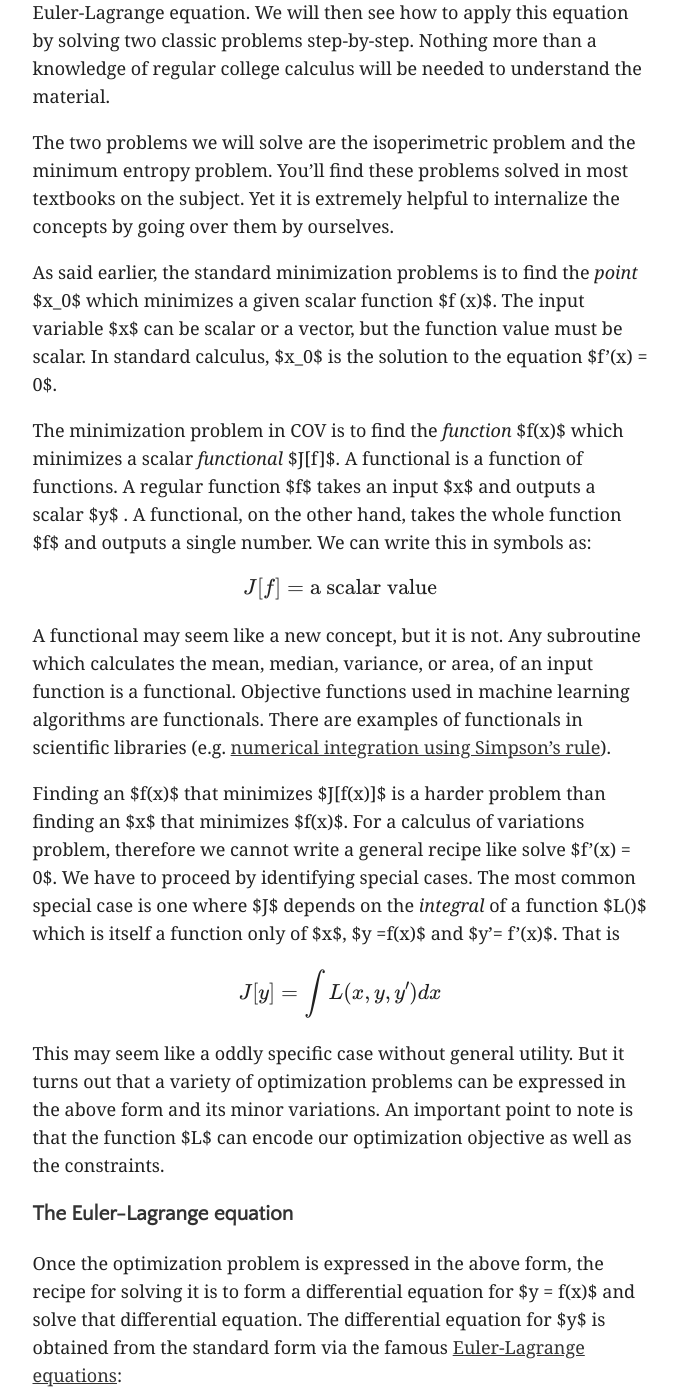
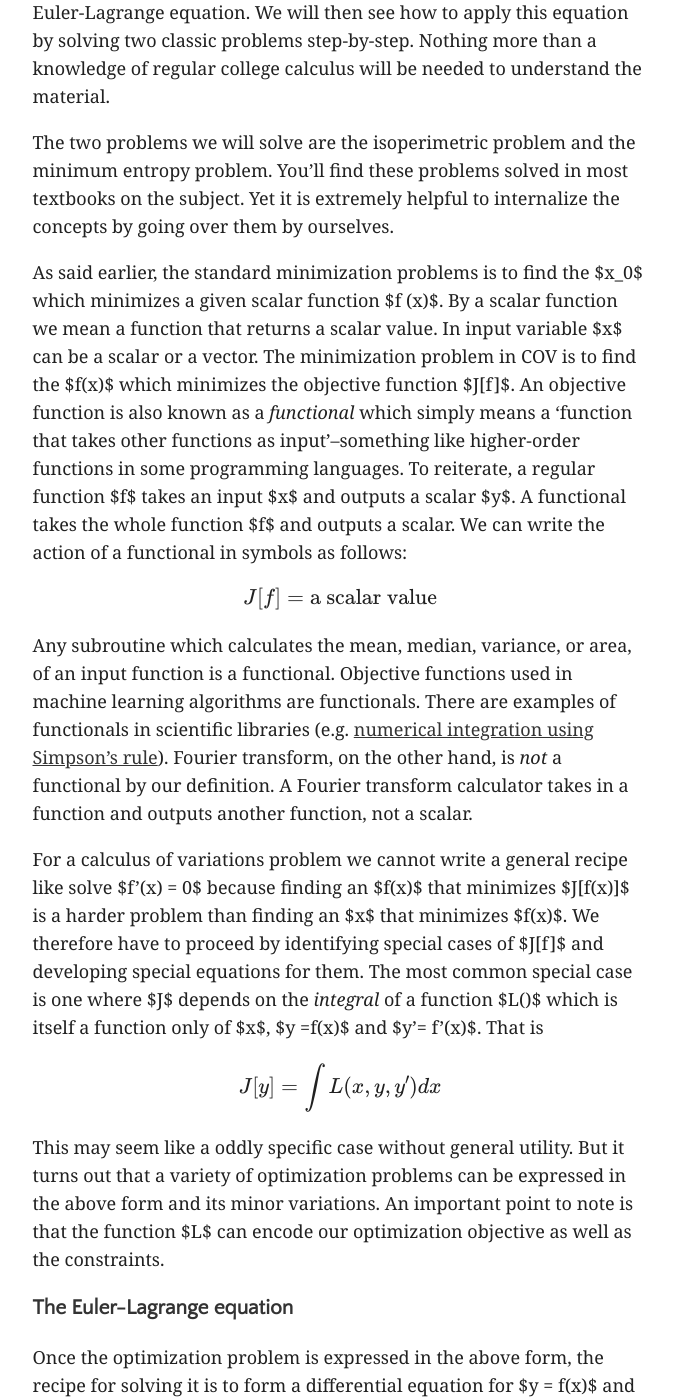
Before and after one commit to rohan-kekatpure/rohan-kekatpure.github.io, a Jekyll site: the page built from _posts/2020-08-11-calculus-of-variations.md, in a window 1280 px wide and 1400 px high, scrolled down 3630 px. Shown: the whole window, without its empty margins (300-978 px from the left). Built offline with Jekyll 4.4.1, drawn with Linux system fonts in a browser that asks for light colours; formulas are drawn with MathJax 3; some of the changed text lies outside the part shown.

Commit message:
Introduction to  COV

```diff
--- a/_posts/2020-08-11-calculus-of-variations.md
+++ b/_posts/2020-08-11-calculus-of-variations.md
@@ -53,9 +53,9 @@ It is worth seeing briefly how COV game is played in different fields before mov
 </figure>
 
 
-In physics, there is an important toolbox called the minimization principles (also known as [Variational
+In Physics, there is an important toolbox called the minimization principles (also known as [Variational
 Principles](https://en.wikipedia.org/wiki/Variational_principle)). A popular (and successful) technique in theoretical
-Physics can be described as follows. We start by expressing a known law of physics (e.g. Newtonian mechanics) in terms
+Physics can be described as follows. We start by expressing a known law of Physics (e.g. Newtonian mechanics) in terms
 of a minimization principle. While this reformulation by itself does not produce new laws, it leads us to a new
 mathematical structure for the old theory that is more 'higher level' or abstract. Then there is a leap of faith. It is
 hypothesized that this mathematical structure is obeyed not only in the known-and-old field (e.g Newtonian mechanics)
@@ -66,7 +66,7 @@ physicists](https://en.wikipedia.org/wiki/Higgs_boson#History). Experiment, of
 course, is the final judge of whether the guess was right or wrong. A good [summary](https://en.wikipedia
 .org/wiki/Lagrangian_field_theory) of well-known minimization principles in Physics can be found on Wikipedia.
 
-Minimization principles also play an important role in computational physics. If a suitable minimization principle is
+Minimization principles also play an important role in computational Physics. If a suitable minimization principle is
 known for a problem, it enables computational solutions to otherwise difficult-to-handle problems. Calculation of the
 [energy levels of Helium atoms](https://en.wikipedia.org/wiki/Helium_atom#The_variational_method) is an elementary
 example of a variational technique applied to a theoretically difficult computation. Taken to its logical extreme by
@@ -94,14 +94,13 @@ The two problems we will solve are the isoperimetric problem and the minimum ent
 solved in most textbooks on the subject. Yet it is extremely helpful to internalize the concepts by going over them by
 ourselves.
 
-As said earlier, the standard minimization problems is to find the _point_ $x_0$ which minimizes a given scalar function
-$f (x)$. The input variable $x$ can be scalar or a vector, but the function value must be scalar. In standard
-calculus, $x_0$ is the solution to the equation $f'(x) = 0$.
-
-The minimization problem in COV is to find the _function_ $f(x)$ which minimizes a scalar _functional_ $J[f]$. A
-functional is a function of functions. A regular function $f$ takes an input $x$ and outputs a scalar $y$ . A
-functional, on the other hand, takes the whole function $f$ and outputs a single number. We can write this in
-symbols as:
+As said earlier, the standard minimization problems is to find the $x_0$ which minimizes a given scalar function $f
+(x)$. By a scalar function we mean a function that returns a scalar value. In input variable $x$ can be a scalar or a
+vector. The minimization problem in COV is to find the $f(x)$ which minimizes the objective function $J[f]$. An
+objective function is also known as a _functional_ which simply means a 'function that takes other functions as
+input'--something like higher-order functions in some programming languages. To reiterate, a regular function $f$ takes
+an input $x$ and outputs a scalar $y$. A functional takes the whole function $f$ and outputs a scalar. We can write
+the action of a functional in symbols as follows:
 
 $$
 \begin{equation*}
@@ -109,15 +108,18 @@ J[f] = \text{a scalar value}
 \end{equation*}
 $$
 
-A functional may seem like a new concept, but it is not. Any subroutine which calculates the mean, median, variance, or
-area, of an input function is a functional. Objective functions used in machine learning algorithms are functionals.
-There are examples of functionals in scientific libraries (e.g. [numerical integration using Simpson's
-rule](https://docs.scipy.org/doc/scipy/reference/generated/scipy.integrate.simps.html)).
+Any subroutine which calculates the mean, median, variance, or area, of an input function is a functional. Objective
+functions used in machine learning algorithms are functionals. There are examples of functionals in scientific libraries
+(e.g. [numerical integration using Simpson's
+rule](https://docs.scipy.org/doc/scipy/reference/generated/scipy.integrate.simps.html)). Fourier transform, on the
+other hand, is _not_ a functional by our definition. A Fourier transform calculator takes in a function and outputs
+another function, not a scalar.
 
-Finding an $f(x)$ that minimizes $J[f(x)]$ is a harder problem than finding an $x$ that minimizes $f(x)$. For
-a calculus of variations problem, therefore we cannot write a general recipe like solve $f'(x) = 0$. We have to
-proceed by identifying special cases. The most common special case is one where $J$ depends on the _integral_ of a
-function $L()$ which is itself a function only of $x$, $y =f(x)$ and $y'= f'(x)$. That is
+For a calculus of variations problem we cannot write a general recipe like solve $f'(x) = 0$ because finding an $f(x)$
+that minimizes $J[f(x)]$ is a harder problem than finding an $x$ that minimizes $f(x)$. We therefore have to proceed by
+identifying special cases of $J[f]$ and developing special equations for them. The most common special case is one where
+$J$ depends on the _integral_ of a function $L()$ which is itself a function only of $x$, $y =f(x)$ and $y'= f'(x)$.
+That is
 
 $$
 \begin{equation*}
@@ -155,9 +157,17 @@ equations. The method of Lagrange multipliers will become clear when we work wit
 
 ### Isoperimetric problem
 
-To solve the isoperimetric problem we're given a loop of an inelastic wire of perimeter $S$ and asked for a shape
-$y = f(x)$ that will maximize the area $A$ of the shape. To be able to use the Euler-Lagrange equation, we need to
-derive the $L$ function for the problem. There are standard formulas for the area and perimeter of any curve.
+The
+[isoperimetric problem](https://en.wikipedia.org/wiki/Isoperimetric_inequality#The_isoperimetric_problem_in_the_plane)
+can be stated as follows:
+
+>determine a plane figure of the largest possible area whose boundary has a specified length.
+
+In other words, we're given a loop of an inelastic wire of perimeter $S$ and asked for a shape $y = f(x)$ that will
+maximize the area $A$ of the shape. As stated above, the recipe is to derive an appropriate $L$ function for the problem
+and then use the Euler-Lagrange equation to get a differential equation for the curve.
+
+We can use well-known formulas for the area $A$ and the perimeter $S$ of a planar curve:
 
 $$
 \begin{align*}
@@ -184,9 +194,7 @@ $$
 $$
 
 where we have ignored the constant term $\lambda P$ since it wont survive the derivatives in the Euler-Lagrange
-equations.
-
-This is the standard form if we identify
+equations. This is the standard form if we identify
 
 $$
 \begin{equation*}
@@ -194,7 +202,7 @@ $$
 \end{equation*}
 $$
 
-This form is ready be plugged into the Euler-Lagrange equation. We obtain
+which gives us the $L$ function we were after. Plugging into the Euler-Lagrange equation we obtain
 
 $$
 \begin{align*}
@@ -271,8 +279,9 @@ $$
 \end{align*}
 $$
 
-where $A \leftarrow e^{-(1+\lambda_1)}$, $a \leftarrow \lambda_2$ and $b \leftarrow \lambda_3$. We have the standard
-integrals (e.g. from Wolfram Alpha)
+where $A = e^{-(1+\lambda_1)}$, $a = \lambda_2$ and $b = \lambda_3$. Notice that in this case the differential equation
+we obtained reduced to a simple algebraic one. To proceed further we use the standard integrals for a Gaussian function
+(e.g. from Wolfram Alpha)
 
 $$
 \begin{align*}
@@ -368,7 +377,7 @@ We will explore generalization #2 in more detail using the isoperimetric problem
 seeking the function $y(x)$ we will parametrize the $x$ and the $y$ coordinates using a single dependent variable $t$
 and using _two_ functions: $x = x(t)$ and $y = y(t)$. To derive the new $L$ function, we need the formulas for the
 area and the perimeter of this parametrized curve. To that end we will consider two successive points along this
-curve separated by an infinitesimal distance $\delta t$. The situation is depicted in the figure below.
+curve separated by an infinitesimal distance $\Delta t$. The situation is depicted in the figure below.
 
 <figure>
     <img src="{{site.url}}/assets/img/triangle.png" alt='hello' width='500' heigh='500' style='margin: 10px;'>
@@ -379,15 +388,15 @@ The area of this infinitesimal triangle is
 
 $$
 \begin{align*}
-    \delta A &= \frac{1}{2}
+    \Delta A &= \frac{1}{2}
     \begin{vmatrix}
         0 & 0 & 1 \\
         x(t) & y(t) & 1 \\
-        x(t + \delta t) & y(t + \delta t) & 1
+        x(t + \Delta t) & y(t + \Delta t) & 1
     \end{vmatrix} \\
-    &= \frac{1}{2}\left[ x(t) y(t + \delta t) - y(t) x(t + \delta t)\right] \\
-    &= \frac{1}{2}[x(t) y'(t) - y(t) x'(t)]\delta t
-        \qquad\ldots \text{using } f(t + \delta t) \approx f(t) + f'(t)\delta t  \\
+    &= \frac{1}{2}\left[ x(t) y(t + \Delta t) - y(t) x(t + \Delta t)\right] \\
+    &= \frac{1}{2}[x(t) y'(t) - y(t) x'(t)]\Delta t
+        \qquad\ldots \text{using } f(t + \Delta t) \approx f(t) + f'(t)\Delta t  \\
     dA &= \frac{1}{2}(x y' - x'y)dt \qquad \ldots \text{differential notation}
 \end{align*}
 $$
@@ -395,12 +404,12 @@ $$
 The total area $A$ enclosed by the curve is the sum over areas of all infinitesimal triangles as the parameter $t$ is
 varied over its range: $A = \int \frac{1}{2}(x y' - x' y) dt$.
 
-The perimeter $\delta s$ of the exterior segment of the infinitesimal triangle is
+The perimeter $\Delta s$ of the exterior segment of the infinitesimal triangle is
 
 $$
 \begin{align*}
-    \delta s^2 &= (x(t+\delta t) - x(t))^2 + (y(t+\delta t) - y(t))^2 \\
-         &= (x'(t)^2 + y'(t)^2)\delta t^2\\
+    \Delta s^2 &= (x(t+\Delta t) - x(t))^2 + (y(t+\Delta t) - y(t))^2 \\
+         &= (x'(t)^2 + y'(t)^2)\Delta t^2\\
     ds &= \sqrt{x'^2 + y'^2} dt \qquad \ldots \text{differential notation}
 \end{align*}
 $$
@@ -458,3 +467,13 @@ $$
 $$
 
 is once again the standard equation of a circle.
+
+### Summary
+We dipped our toes in the fascinating world of calculus of variations. We stated the fundamental equation of COV, the
+Euler-Lagrange equation, and saw a few of its generalizations. Though we didnt delve into it, the form of the
+Euler-Lagrange equations has deeper significance and it appears over and over in study of Physics and Optimization.
+
+We next saw how to construct the $L$ function and solve the Euler-Lagrange equations for a couple of standard examples.
+As a result, we can now prove how circle is the shape that maximizes the area of a loop of given perimeter. Hopefully
+this modest exercise has provided you some appreciation for COV and left you with a sense of curiosity for further
+exploration.
```
Also changed, not shown: other parts of _posts/2020-08-11-calculus-of-variations.md (+7 -7 lines), assets/img/triangle.png.
